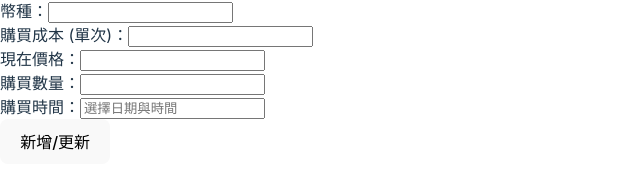
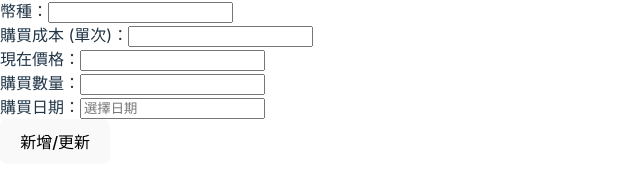
Before and after one commit to stanley878787/Investment_cost_platform, a React (Vite) app in the folder client/crypto-client/: page /cost in a window 1280 px wide. Shown: the part 337-519 px from the top of the page, without its empty margins (0-640 px from the left). Built offline with nearby package versions, Linux system fonts and the light colour scheme; no server answers; sample sign-in values are in the browser's storage.

Commit message:
修改CostRecord的日期選擇器只能選擇過去

```diff
--- a/client/crypto-client/src/pages/CostRecordPage.tsx
+++ b/client/crypto-client/src/pages/CostRecordPage.tsx
@@ -3,7 +3,6 @@ import axios from 'axios';
 import DatePicker from 'react-datepicker';
 import 'react-datepicker/dist/react-datepicker.css';
 
-// Firestore document 介面 (TypeScript寫法，可視需求改jsx)
 interface CryptoData {
   id: string;
   coin: string;
@@ -22,10 +21,10 @@ function CostRecordPage() {
 
   const [formData, setFormData] = useState({
     coin: '',
-    buyPrice: '',       // 單次購買價格
+    buyPrice: '',
     currentPrice: '',
     quantity: '',
-    purchaseTime: ''     // 字串, 也可用日期
+    purchaseTime: ''
   });
 
   useEffect(() => {
@@ -41,7 +40,6 @@ function CostRecordPage() {
     }
   };
 
-  // 新增
   const handleSubmit = async (e: React.FormEvent<HTMLFormElement>) => {
     e.preventDefault();
     try {
@@ -57,7 +55,6 @@ function CostRecordPage() {
         purchaseTime: formData.purchaseTime
       });
 
-      // 清空
       setFormData({
         coin: '',
         buyPrice: '',
@@ -66,14 +63,12 @@ function CostRecordPage() {
         purchaseTime: ''
       });
 
-      // 重新抓取
       fetchCryptos();
     } catch (error) {
       console.error(error);
     }
   };
 
-  // 刪除
   const handleDelete = async (id: string | undefined) => {
     if (!id) return;
     try {
@@ -84,7 +79,6 @@ function CostRecordPage() {
     }
   };
 
-  // 修改 (範例: 只修改 currentPrice)
   const handleEdit = async (crypto: CryptoData) => {
     const newCurrentPrice = prompt(`請輸入 ${crypto.coin} 新的價格:`, String(crypto.currentPrice));
     if (!newCurrentPrice) return;
@@ -97,6 +91,15 @@ function CostRecordPage() {
     } catch (error) {
       console.error(error);
     }
+  };
+
+  // 取得東8區的當前時間
+  const getCurrentDateInTimezone = () => {
+    const currentDate = new Date();
+    const currentOffset = currentDate.getTimezoneOffset();
+    const offsetInMilliseconds = 8 * 60 * 60 * 1000; // 東8區 offset
+    currentDate.setTime(currentDate.getTime() + (offsetInMilliseconds + currentOffset * 60000));
+    return currentDate;
   };
 
   return (
@@ -137,39 +140,30 @@ function CostRecordPage() {
           />
         </div>
         <div>
-          <label>購買時間：</label>
+          <label>購買日期：</label>
           <DatePicker
-            // 當前選擇的日期
             selected={purchaseDate}
-            // 使用者選日期時觸發
             onChange={(date) => {
-              // date 可能是 null (使用者清空) 或 Date 物件
               if (date) {
                 setPurchaseDate(date);
 
-                // 若後端預期字串格式，示範把 Date 轉成 'YYYY-MM-DD HH:mm'
                 const yyyy = date.getFullYear();
                 const mm = String(date.getMonth() + 1).padStart(2, '0');
                 const dd = String(date.getDate()).padStart(2, '0');
-                const hh = String(date.getHours()).padStart(2, '0');
-                const min = String(date.getMinutes()).padStart(2, '0');
-                const dateString = `${yyyy}-${mm}-${dd} ${hh}:${min}`;
+                const dateString = `${yyyy}-${mm}-${dd}`;
 
                 setFormData({
                   ...formData,
                   purchaseTime: dateString
                 });
               } else {
-                // 若使用者清空
                 setPurchaseDate(null);
                 setFormData({ ...formData, purchaseTime: '' });
               }
             }}
-            // 顯示日期+時間
-            showTimeSelect
-            timeIntervals={15} // 時間間隔 15 分鐘
-            dateFormat="yyyy-MM-dd HH:mm"
-            placeholderText="選擇日期與時間"
+            dateFormat="yyyy-MM-dd"
+            placeholderText="選擇日期"
+            maxDate={getCurrentDateInTimezone()}
           />
         </div>
         <button type="submit">新增/更新</button>
```
Also changed, not shown: package.json (added, +7 -0 lines), 1 other file (tests, documents, lock files or other folders).
